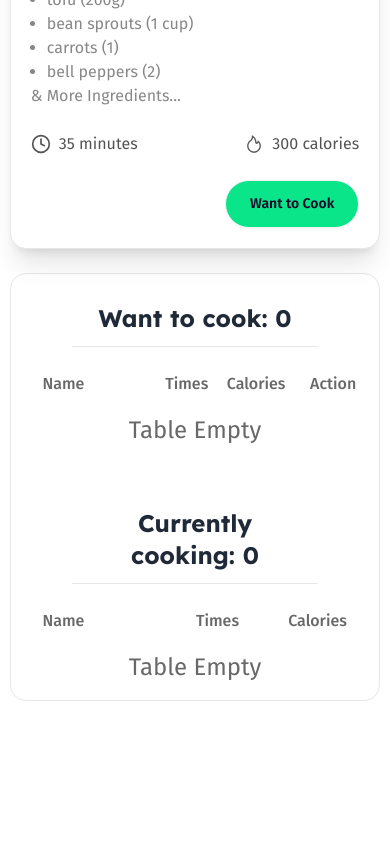
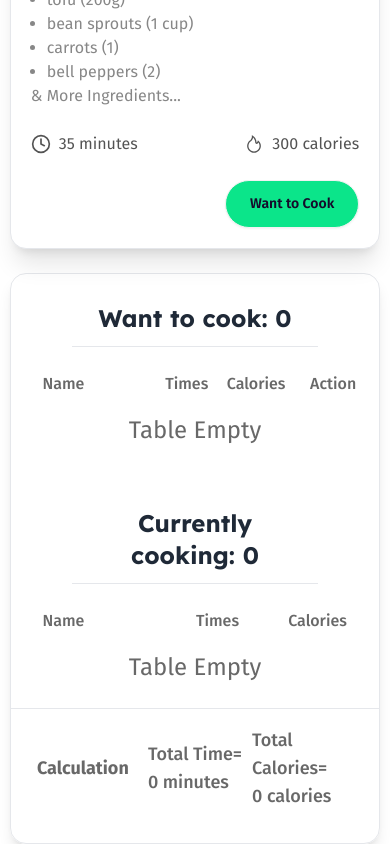
Before and after one commit to shahin-hossain-dev/recipe-calories-project, a React (Vite) app: page / in a window 390 px wide. Shown: the part 5125-5969 px from the top of the page. Before the commit the page ends 5826 px from the top, so only its background shows below. Built offline with nearby package versions, Linux system fonts and the light colour scheme.

Commit message:
total time & total caloreis functionality added

```diff
--- a/src/App.jsx
+++ b/src/App.jsx
@@ -48,7 +48,7 @@ function App() {
   };
 
   return (
-    <div className="w-[95%] lg:w-10/12 mx-auto font-fira">
+    <div className="w-[95%] lg:w-10/12 mx-auto font-fira ">
       <Navbar />
       <Banner />
       {/* our recipe section start */}
@@ -67,7 +67,7 @@ function App() {
           <div className="lg:col-span-7">
             <Recipes handleWantToCook={handleWantToCook}></Recipes>
           </div>
-          <div className="lg:col-span-5 border rounded-2xl py-4">
+          <div className="lg:col-span-5 border rounded-2xl py-4 shadow-lg ">
             <CookTable
               wantCookRecipes={wantCookRecipes}
               handleSelectedRecipe={handleSelectedRecipe}
--- a/src/components/CookTable/CookTable.jsx
+++ b/src/components/CookTable/CookTable.jsx
@@ -7,7 +7,7 @@ const CookTable = ({
   currentCookRecipes,
 }) => {
   return (
-    <div>
+    <div className="lg:sticky lg:top-0">
       <h2 className="text-center border-b text-2xl font-bold font-lexend w-2/3 mx-auto p-3">
         Want to cook:{" "}
         {wantCookRecipes.length < 10 && wantCookRecipes.length > 0
@@ -48,10 +48,10 @@ const CookTable = ({
                 {wantCookRecipe.recipe_name}
               </td>
               <td className="col-span-2 text-start">
-                {wantCookRecipe.preparing_time} Minutes
+                {wantCookRecipe.preparing_time} minutes
               </td>
               <td className="col-span-2 text-start">
-                {wantCookRecipe.calories} Calories
+                {wantCookRecipe.calories} calories
               </td>
               <td className="col-span-3">
                 <button
--- a/src/components/CurrentCookTable/CurrentCookTable.jsx
+++ b/src/components/CurrentCookTable/CurrentCookTable.jsx
@@ -1,6 +1,15 @@
 import React from "react";
 
 const CurrentCookTable = ({ currentCookRecipes }) => {
+  // calculate time
+  const totalTime = currentCookRecipes.reduce((preValue, curValue) => {
+    return preValue + curValue.preparing_time;
+  }, 0);
+  //   calculate Calories
+  const totalCalories = currentCookRecipes.reduce((preValue, curValue) => {
+    return preValue + parseFloat(curValue.calories);
+  }, 0);
+
   return (
     <div className="mt-12">
       <h2 className="text-center border-b text-2xl font-bold font-lexend w-2/3 mx-auto p-3">
@@ -43,13 +52,23 @@ const CurrentCookTable = ({ currentCookRecipes }) => {
                 {currentCookRecipe.recipe_name}
               </td>
               <td className="col-span-3 text-start ">
-                {currentCookRecipe.preparing_time} Minutes
+                {currentCookRecipe.preparing_time} minutes
               </td>
               <td className="col-span-3 text-start ">
-                {currentCookRecipe.calories} Calories
+                {currentCookRecipe.calories} calories
               </td>
             </tr>
           ))}
+          <tr className="border-t grid grid-cols-12 place-items-center mt-6 p-4 text-[#282828B3] ">
+            <th className="col-span-4 text-lg text-start">Calculation</th>
+
+            <td className="col-span-4 text-start font-medium text-lg">
+              Total Time= <br></br> {totalTime} minutes
+            </td>
+            <td className="col-span-4 text-start font-medium text-lg">
+              Total Calories= <br></br> {totalCalories} calories
+            </td>
+          </tr>
         </tbody>
       </table>
     </div>
```
